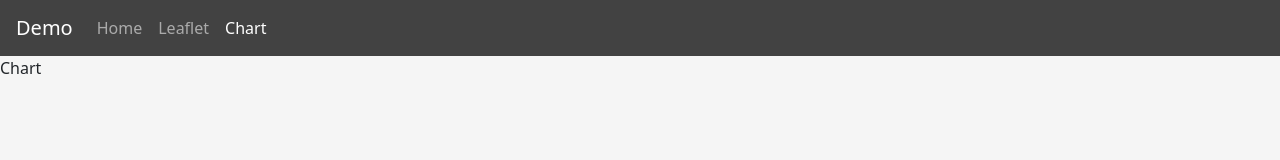
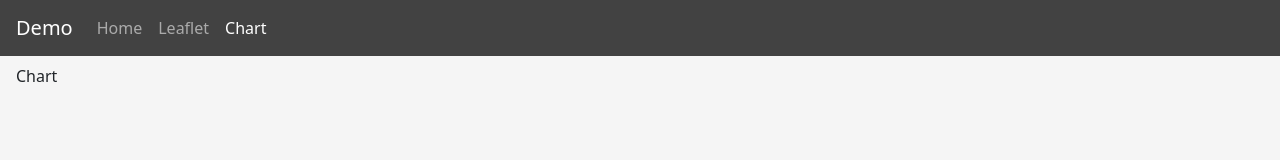
Before and after one commit to ReiKama414/ReactWithLiffLeafletChartTest, a React (Create React App) app: page /ReactWithLiffLeafletChartTest/chart in a window 1280 px wide. Shown: the top 160 px of the page. Built offline with nearby package versions, Linux system fonts and the light colour scheme.

Commit message:
[fixbug]  reverse

```diff
--- a/src/pages/Chart.jsx
+++ b/src/pages/Chart.jsx
@@ -1,7 +1,11 @@
 import React from 'react';
 
 const Chart = () => {
-    return <div className="simpleTopSpacing">Chart</div>;
+    return (
+        <div className="simpleTopSpacing">
+            <p className="pt-2 px-3">Chart</p>
+        </div>
+    );
 };
 
 export default Chart;
--- a/src/pages/Home.jsx
+++ b/src/pages/Home.jsx
@@ -48,7 +48,7 @@ const Home = () => {
 
     return (
         <div className="simpleTopSpacing">
-            {!userProfile ? (
+            {userProfile ? (
                 <div
                     className={cx(
                         style.home_wrapper,
```
